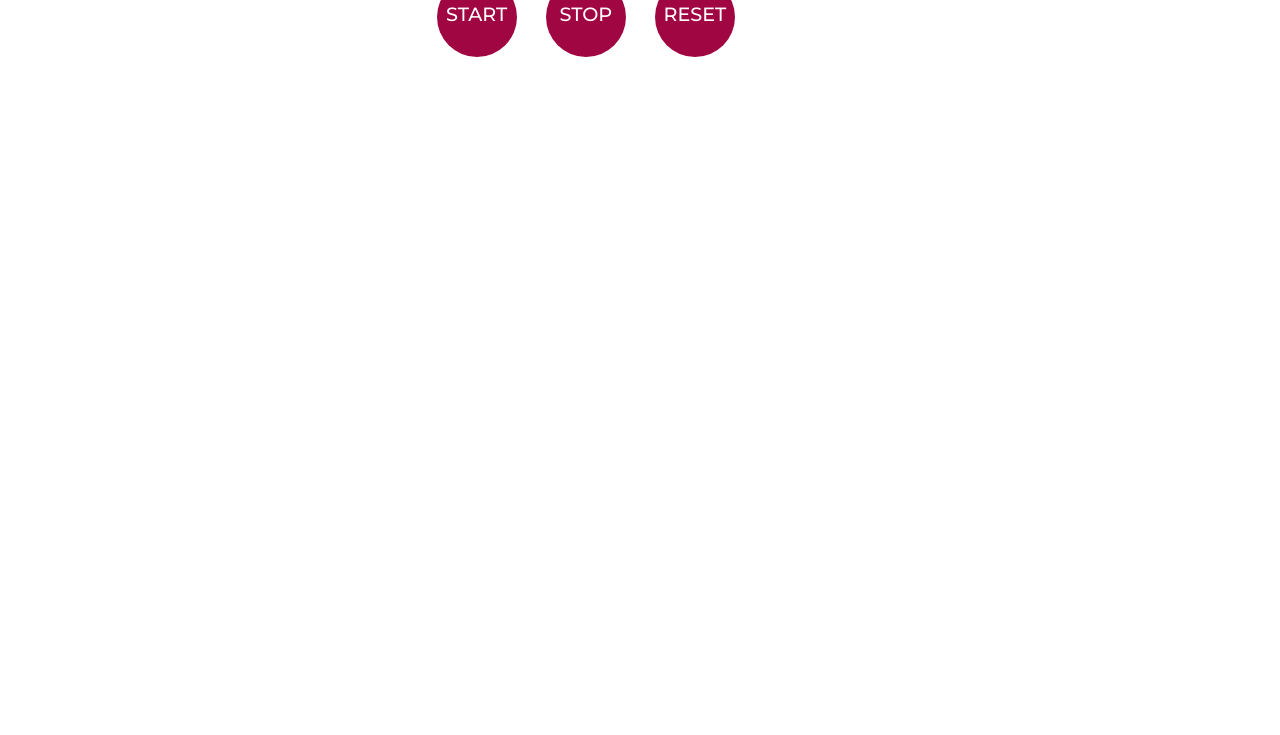
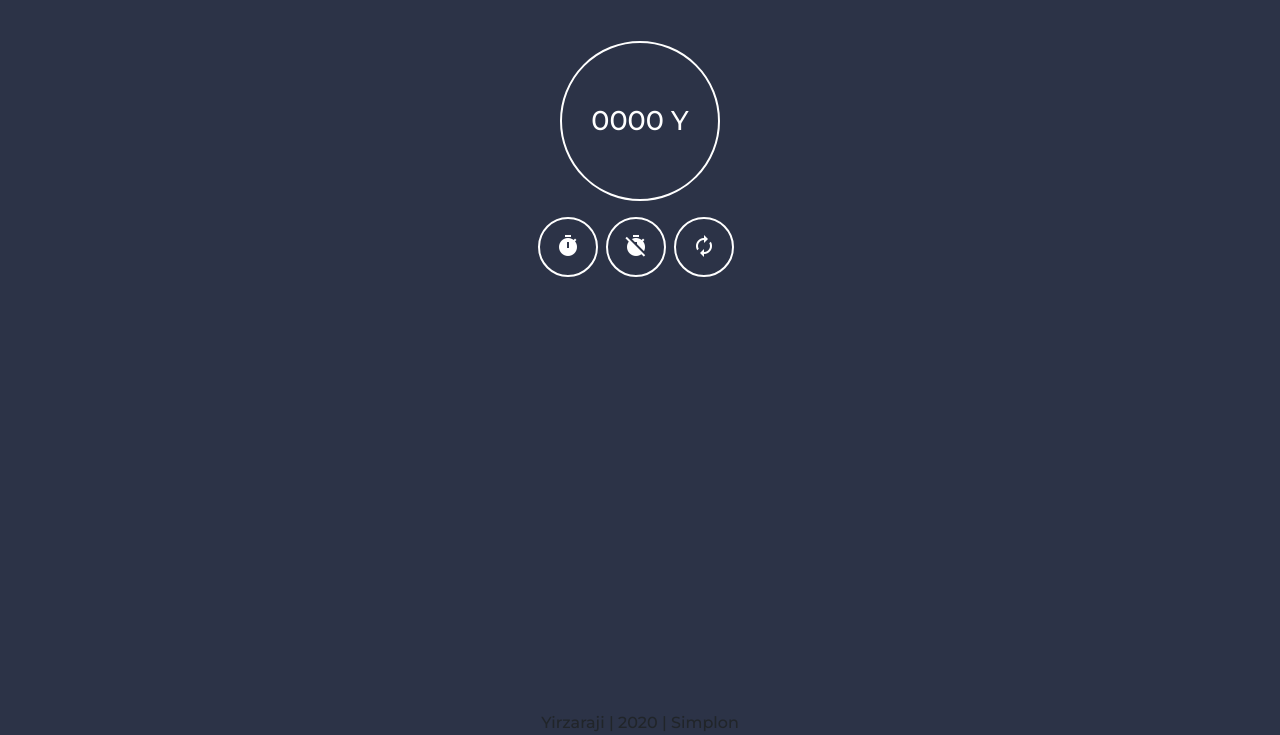
Before and after one commit to Yirzaraji/js_stopwatch, a plain HTML site: page index.html in a window 1280 px wide. Shown: the part 65-800 px from the top of the page. Drawn offline with nearby package versions, Linux system fonts and the light colour scheme.

Commit message:
Creation visuel css + ajout javascript objet Chrono

```diff
--- a/css/styles.css
+++ b/css/styles.css
@@ -1,40 +1,43 @@
 body {
     font-family: 'Montserrat', sans-serif;
+    background-color: #2c3347;
+    height: 96vh;
 }
 
-.chronoCircle {
-    font-size: 2em;
+.logo{
+    font-size: 1.7rem;
+    color: rgb(26, 22, 42);
 }
 
-.startChronoBtn {
-    width: 80px;
-    height: 80px;
-    border-radius: 80px;
-    background-color: rgb(160, 6, 65);
+.chrono{
+line-height: 155px;
+font-size: 1.7rem;
+}
+
+.styleChrono {
+    width: 160px;
+    height: 160px;
+    border: 2px solid white;
+    border-radius: 50%;
+    font-size: 1.2em;
+    color: white;
+    line-height: 65px;
+}
+
+.styleBtnChrono {
+    width: 60px;
+    height: 60px;
+    border: 2px solid white;
+    border-radius: 50%;
     text-align: center;
     font-size: 1.2em;
     color: white;
-    line-height: 75px;
+    line-height: 65px;
+    cursor:pointer;
 }
 
-.stopChronoBtn {
-    width: 80px;
-    height: 80px;
-    border-radius: 80px;
-    background-color: rgb(160, 6, 65);
-    text-align: center;
-    font-size: 1.2em;
-    color: white;
-    line-height: 75px;
-}
-
-.resetChronoBtn {
-    width: 80px;
-    height: 80px;
-    border-radius: 80px;
-    background-color: rgb(160, 6, 65);
-    text-align: center;
-    font-size: 1.2em;
-    color: white;
-    line-height: 75px;
-}
+footer{
+    position:absolute;
+    bottom:0;
+    width:100%;
+    }
--- a/index.html
+++ b/index.html
@@ -10,45 +10,102 @@
     <link href="https://fonts.googleapis.com/icon?family=Material+Icons" rel="stylesheet">
     <link href="https://fonts.googleapis.com/css2?family=Montserrat:wght@300;500;800&display=swap" rel="stylesheet">
     <link rel="stylesheet" href="css/styles.css">
-    <script src="https://cdn.jsdelivr.net/npm/vue/dist/vue.js"></script>
 </head>
 
 <body>
-    <div class="container-fluid">
-        <div class="row">
-            <div class="col-12 bg-info">
-                <h3 class="text-center">Object Js training</h3>
-            </div>
+
+<!-- <header>
+    <div class="container-fluid text-center pt-3">
+        <h3 class="text-center"><b style="color:yellow">JS
+        </b>CHRONO
+        </h3>
+    </div>
+</header>
+
+
+<div class="container-fluid">
+    <div class="row justify-content-center">
+        <div class="styleChrono text-center mt-5 mb-3 align-middle">
+        <span class="chrono align-middle"></span>
         </div>
     </div>
-    <div class="chrono"></div>
+</div>
 
+
+<div class="container">
     <div class="row">
         <div class="col-4"></div>
-
-        <div class="col-1 bg-alert">
-            <div class="startChronoBtn">
-                START
-            </div>
-        </div>
-        <div class="col-1 bg-alert">
-            <div class="stopChronoBtn">
-                STOP
-            </div>
-        </div>
-        <div class="col-1 bg-alert">
-            <div class="resetChronoBtn">
-                RESET
+        <div class="col-4 text-center">
+            <div class="row justify-content-center">
+                <div class="startChronoBtn mr-2 styleBtnChrono">
+                    <span class="material-icons">
+                        timer
+                    </span>
+                </div>
+                <div class="stopChronoBtn mr-2 styleBtnChrono">
+                    <span class="material-icons">
+                        timer_off
+                    </span>
+                </div>
+                <div class="resetChronoBtn mr-2 styleBtnChrono">
+                    <span class="material-icons">
+                        autorenew
+                    </span>
+                </div>
             </div>
         </div>
         <div class="col-4"></div>
     </div>
+</div> #}
+-->
+<header>
+    <div class="container-fluid text-center pt-3">
+        <h3 class="text-center"><b style="color:yellow">JS
+        </b>CHRONO
+        </h3>
+    </div>
+</header>
+
+
+<div class="container-fluid">
+    <div class="row justify-content-center">
+        <div class="styleChrono text-center mt-5 mb-3 align-middle">
+        <span id="test" class="chrono align-middle"></span>
+        </div>
+    </div>
+</div>
+
+
+<div class="container">
+    <div class="row">
+        <div class="col-4"></div>
+        <div class="col-4 text-center">
+            <div class="row justify-content-center">
+                <div id="startChronoBtn" class="mr-2 styleBtnChrono">
+                    <span class="material-icons">
+                        timer
+                    </span>
+                </div>
+                <div id="stopChronoBtn" class="styleBtnChrono mr-2 ">
+                    <span class="material-icons">
+                        timer_off
+                    </span>
+                </div>
+                <div class="resetChronoBtn mr-2 styleBtnChrono">
+                    <span class="material-icons">
+                        autorenew
+                    </span>
+                </div>
+            </div>
+        </div>
+        <div class="col-4"></div>
+    </div>
+</div>
 
 
 
 
-
-
+<footer class="text-center">Yirzaraji | 2020 | Simplon </footer>
 
     <script src="js/chrono.js"></script>
     <script src="js/app.js"></script>
--- a/js/app.js
+++ b/js/app.js
@@ -1,11 +1,18 @@
-let startChrono = 1900
-let endChrono = 2000
+//let startChrono = 1900
+//let endChrono = 2000
 
+/* for (const chrono of chronos) {
+chrono.innerHTML = "0000" + " Y "
+} */
+
+/*
 const chronos = document.getElementsByClassName('chrono')
 const startBtn = document.getElementsByClassName('startChronoBtn')
 const stopBtn = document.getElementsByClassName('stopChronoBtn')
 const resetBtn = document.getElementsByClassName('resetChronoBtn')
+ */
 
+/* function start(){
     for (const start of startBtn) {
         start.addEventListener('click', () =>
             addYear = setInterval(() => {
@@ -13,7 +20,7 @@ for (const start of startBtn) {
                     console.log(chrono);
                     if (startChrono < 2001) {
                         chrono.innerHTML = startChrono++
-                        chrono.style.fontSize = "3em";
+
                     } else {
                         clearInterval(addYear);
                     }
@@ -23,25 +30,42 @@ for (const start of startBtn) {
         );
 
     };
-
+}
+function pause(){
     for (const stop of stopBtn) {
         stop.addEventListener('click', () =>
             clearInterval(addYear)
         )
     }
-
+}
+function reset(){
+    for (const chrono of chronos) {
         for (const reset of resetBtn) {
-    reset.addEventListener('click', () =>
-        clearInterval(addYear)
-
-        /*   for (const chrono of chronos) {
-              chronos.innerHTML = startChrono
-          } */
-    );
+            reset.addEventListener('click', (event) =>
+            window.location.reload()
+            )
+        }
+    }
 }
 
+start()
+pause()
+reset()
+ */
 
-const timer = new Chrono(start = 1900, end = 2000, interval = 100);
-console.log(timer.startTimer)
 
-//setInterval(function() { alert("Hello"); }, 3000);
+//Partie chrono objet
+
+
+const timer = new Chrono(start = 1900, msInterval = 100);
+timer.startTimer();
+//timer.pauseTimer()
+timer.resetTimer()
+//console.log(timer.start)
+/* for(const test of tests){
+
+    console.log(timer.start)
+    test.innerHTML = timer.start
+
+}
+ */
--- a/js/chrono.js
+++ b/js/chrono.js
@@ -1,20 +1,56 @@
 class Chrono {
 
-    constructor(startYear, endYear, intervalMs) {
+    constructor(startYear, msInterval) {
         this.start = startYear
-        this.end = endYear
-        this.interval = intervalMs
+        this.interval = msInterval
     }
 
 
     startTimer() {
-        this.start++
+        //Initialise le compteur a 0000
+        const chronos = document.getElementsByClassName('chrono')
+        for (const chrono of chronos) {
+        chrono.innerHTML = "0000" + " Y "
+        }
+
+        //interval de 100ms Incrementation +1
+        const startBtn = document.getElementById('startChronoBtn')
+        startBtn.addEventListener('click', () =>
+            setInterval(() => {
+                if(this.start < 2000) {
+                    this.start++
+                    console.log(this.start)
+                    const test = document.getElementById('test')
+                    test.innerHTML = this.start + " Y"
+                }
+                else{
+                    clearInterval();
+                }
+            }, msInterval)
+        );
+    }
+
+    pauseTimer(){
+        console.log('pause')
+        let stopBtn = document.getElementById('stopChronoBtn')
+            stopBtn.addEventListener('click', () =>
+            console.log("test click"),
+                clearInterval()
+            )
 
     }
 
-    endTimer() {
-        console.log('coucou2')
-    }
+   resetTimer() {
+        const resetBtn = document.getElementsByClassName('resetChronoBtn')
+            for (const reset of resetBtn) {
+                reset.addEventListener('click', (event) =>
+                console.log('reset'),
+                //window.location.reload()
+                )
+            }
+        }
+
+
 
 }
 
```
Lines whose indentation alone changed are shown as unchanged.
